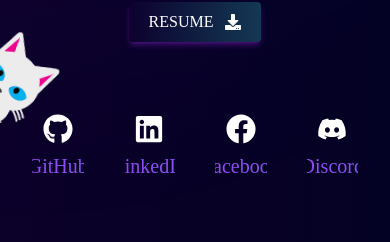
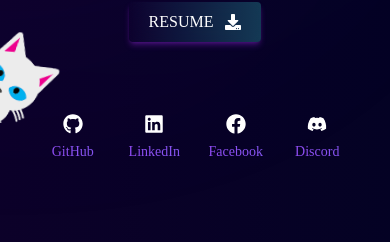
Before and after one commit to devvsakib/dsportfolio, a React (Vite) app: page /about in a window 390 px wide. Shown: the part 715-957 px from the top of the page. Built offline with nearby package versions, Linux system fonts and the light colour scheme; a web font is replaced by a local one.

Commit message:
social icon text size changes, notic removed

```diff
--- a/src/components/SocialLinks/SocialLinks.jsx
+++ b/src/components/SocialLinks/SocialLinks.jsx
@@ -1,29 +1,37 @@
 import { FaDiscord, FaFacebook, FaGithub, FaLinkedin } from 'react-icons/fa'
 const SocialLinks = ({ theme }) => {
     return (
-        <div className="text-xl mt-5 mx-auto grid grid-cols-4 gap-10 md:col-span-2 ">
+        <div className="text-xl mt-5 mx-auto grid grid-cols-4 justify-between md:gap-10 md:col-span-2 ">
             <a href="https://github.com/devvsakib" target="_blank" className="">
                 <div className="flex gap-2 flex-col items-center bg-white devv-icon p-5 py-3 rounded-lg ">
-                    <FaGithub className={`${!theme ? "text-white" : "text-black"} text-3xl`} />
-                    GitHub
+                    <FaGithub className={`${!theme ? "text-white" : "text-[#a60cff]"} md:text-3xl`} />
+                    <span className='text-sm'>
+                        GitHub
+                    </span>
                 </div>
             </a>
-            <a href="https://linkedin.com/in/devvsakib" target="_blank" className="">
+            <a href="https://linkedin.com/in/sakibahmed11" target="_blank" className="">
                 <div className="flex gap-2 flex-col items-center bg-white devv-icon p-5 py-3 rounded-lg ">
-                    <FaLinkedin className={`${!theme ? "text-white" : "text-black"} text-3xl`} />
-                    LinkedIn
+                    <FaLinkedin className={`${!theme ? "text-white" : "text-[#a60cff]"} md:text-3xl`} />
+                    <span className='text-sm'>
+                        LinkedIn
+                    </span>
                 </div>
             </a>
             <a href="https://facebook.com/devvsakib" target="_blank" className="">
                 <div className="flex gap-2 flex-col items-center bg-white devv-icon p-5 py-3 rounded-lg ">
-                    <FaFacebook className={`${!theme ? "text-white" : "text-black"} text-3xl`} />
-                    Facebook
+                    <FaFacebook className={`${!theme ? "text-white" : "text-[#a60cff]"} md:text-3xl`} />
+                    <span className='text-sm'>
+                        Facebook
+                    </span>
                 </div>
             </a>
             <a href="https://discordapp.com/users/DevvSakib#3409" target="_blank" className="">
                 <div className="flex gap-2 flex-col items-center bg-black/20 bg-white devv-icon p-5 py-3 rounded-lg ">
-                    <FaDiscord className={`${!theme ? "text-white" : "text-black"} text-3xl`} />
-                    Discord
+                    <FaDiscord className={`${!theme ? "text-white" : "text-[#a60cff]"} md:text-3xl`} />
+                    <span className='text-sm'>
+                        Discord
+                    </span>
                 </div>
             </a>
         </div>
--- a/src/pages/Home.jsx
+++ b/src/pages/Home.jsx
@@ -5,7 +5,7 @@ import Notice from '../components/Notice/Notice'
 const Home = () => {
     return (
         <div className='md:h-[70vh] sm:h-auto flex items-center'>
-            <Notice />
+            {/* <Notice /> */}
             <HeroSection />
         </div>
     )
```
